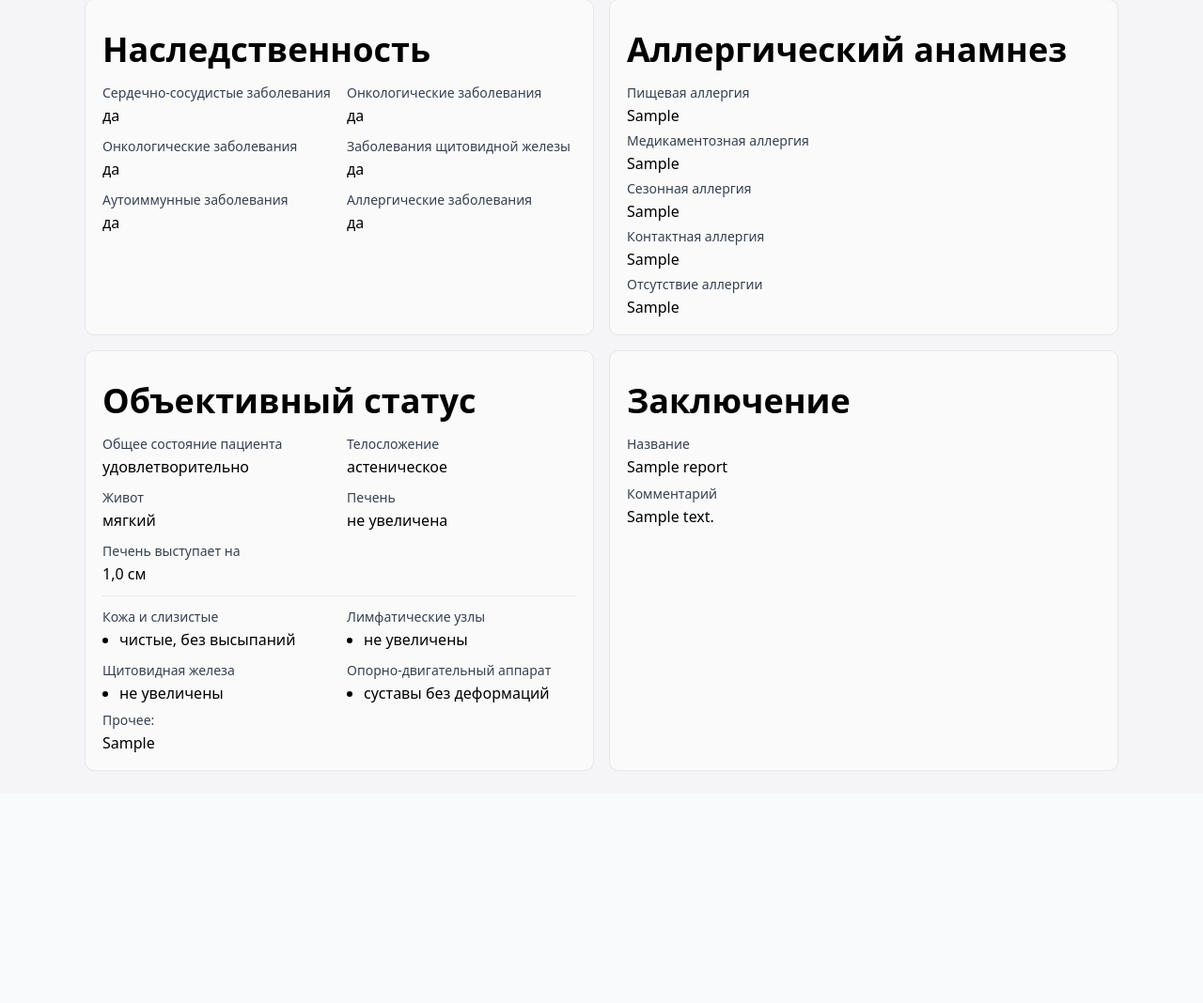
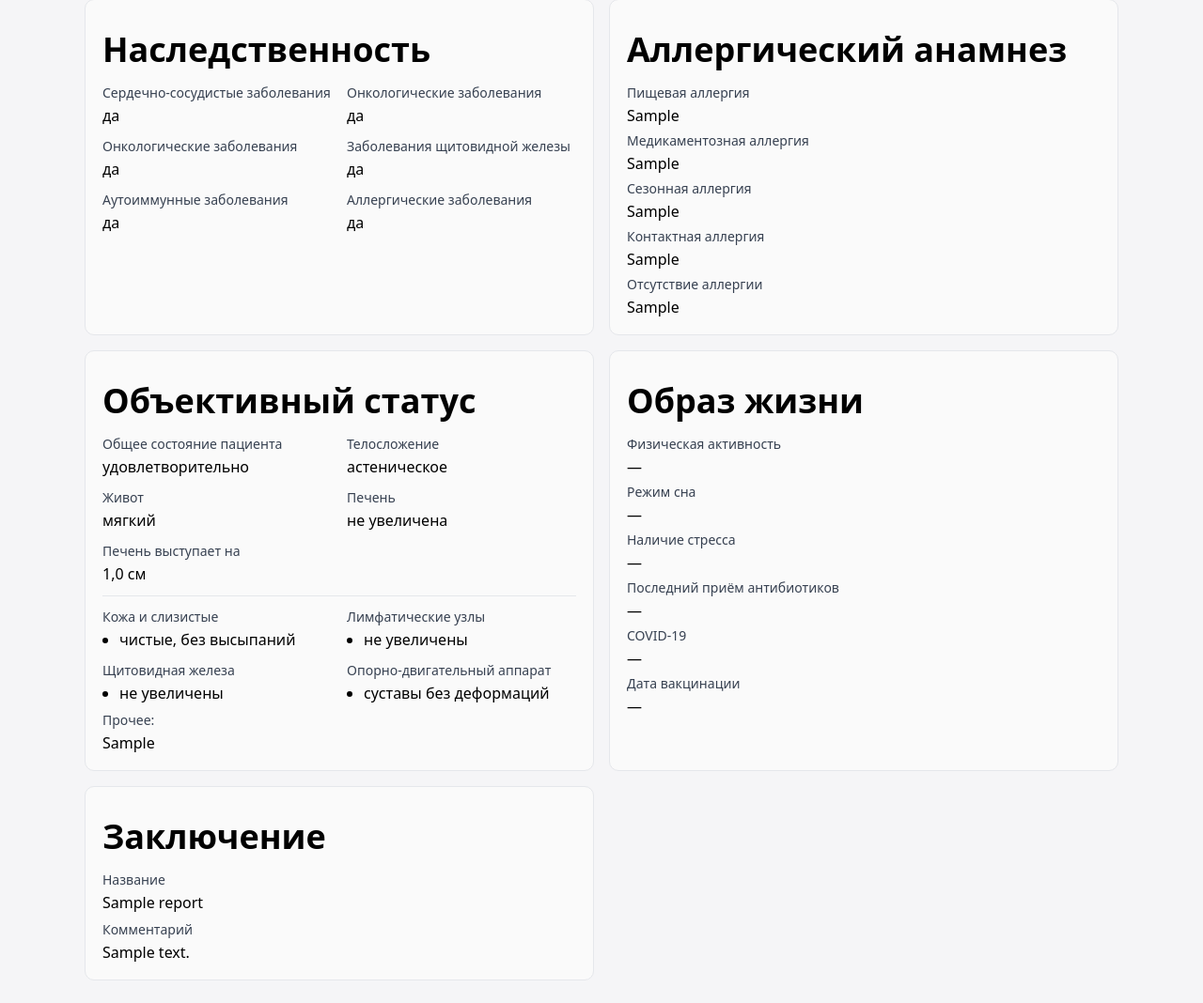
Before and after one commit to XeLader/HealthForm, a Django app: page /report/1/ in a window 1280 px wide. Shown: the part 738-1806 px from the top of the page at 94% size. Before the commit the page ends 1559 px from the top, so only its background shows below. Run offline with Django 5.2, Linux system fonts and the light colour scheme; a user stored in the database is signed in; data comes from the database, SQL or seed files in the repository; tables that the repository leaves empty hold one stand-in row (values such as "Sample post").

Commit message:
LifeStyle section has been added to Report

```diff
--- a/form/models/report.py
+++ b/form/models/report.py
@@ -252,6 +252,14 @@ class Report(models.Model):
 
     insp_Other = models.CharField("Прочее:", max_length = 150, default = "")
 
+    #Life Style
+    life_physAct = models.CharField(verbose_name = "Физическая активность", max_length=200, null=True)
+    life_sleepMode = models.CharField(verbose_name = "Режим сна", max_length=200, null=True)
+    life_stress = models.CharField(verbose_name = "Наличие стресса", max_length=200, null=True)
+    life_antibiotics = models.CharField(verbose_name = "Последний приём антибиотиков", max_length=200, null=True)
+    life_covid = models.BooleanField(verbose_name = "COVID-19", default = False)
+    life_vaccinationDate = models.DateTimeField(verbose_name = "Дата вакцинации", null=True)
+
     title = models.CharField(verbose_name = "Название", max_length=200)
     text = models.TextField(verbose_name = "Комментарий")
     created_date = models.DateTimeField(default=timezone.now)
--- a/form/templates/form/report_detail.html
+++ b/form/templates/form/report_detail.html
@@ -279,7 +279,18 @@
       </div>
     </section>
 
-    {# 8. Заключение #}
+    {# 8. Образ жизни #}
+    <section class="card">
+      <div class="card-title">Образ жизни</div>
+      {% for field , name in fields_lifeStyle.items %}
+      <div class="field"  style="margin-top:6px;">
+        <label>{{ name }}</label>
+        <div> {{ field.value|default:"—" }} </div>
+      </div>
+      {% endfor %}
+    </section>
+
+    {# 9. Заключение #}
     <section class="card">
       <div class="card-title">Заключение</div>
       <div class="field">
--- a/form/views/reports.py
+++ b/form/views/reports.py
@@ -83,9 +83,16 @@ def report_detail(request, pk):
         "text": Report._meta.get_field("text").verbose_name,
     }
 
+    #Life style fields
+    fields_lifeStyle = {}
+    for field in Report._meta.get_fields():
+        if field.name.startswith("life_"):
+           fields_lifeStyle[field] = field.verbose_name
+
     return render(request, "form/report_detail.html", {
         "report": report,
         "fields_verbose": fields_verbose,
+        "fields_lifeStyle":fields_lifeStyle,
         "nav_section": "reports",
     })
 
@@ -105,11 +112,13 @@ def report_new(request):
         Preferable = ["pref_Meat", "pref_Fish", "pref_Dair", "pref_Dair", "pref_Eggs", "pref_Vegs", "pref_Frut", "pref_Groa", "pref_Swet", "pref_Fast", "pref_Cofe", "pref_Alco"]
         Intolerances = ["intol_Lact", "intol_Glut", "intol_Nuts", "intol_Sea", "intol_Other"]
         Allergies = ["foodAllergy", "medicineAllergy", "seasonalAllergy", "contactAllergy", "noAllergy"]
+        LifeStyle = [field.name for field in Report._meta.get_fields() if field.name.startswith("life_")]
     return render(request, 'form/report_edit.html', {
                                             'form': form,
                                             'prefs':Preferable,
                                             'intols':Intolerances,
                                             'allergies': Allergies,
+                                            'lifeStyle': LifeStyle,
                                              "nav_section": "reports"})
 
 @login_required
@@ -130,6 +139,7 @@ def report_new_for_patient(request, pk):
         Intolerances = ["intol_Lact", "intol_Glut", "intol_Nuts", "intol_Sea", "intol_Other"]
         Heredity = ["cardiovascular","oncological","diabetes","thyroid","autoimmune","allergic",]
         Allergies = ["foodAllergy", "medicineAllergy", "seasonalAllergy", "contactAllergy", "noAllergy"]
+        LifeStyle = [field.name for field in Report._meta.get_fields() if field.name.startswith("life_")]
     return render(request, 'form/report_edit.html', {
                                             'form': form,
                                             'patient': patient,
@@ -137,6 +147,7 @@ def report_new_for_patient(request, pk):
                                             'intols':Intolerances,
                                             'herr':Heredity,
                                             'allergies': Allergies,
+                                            'lifeStyle': LifeStyle,
                                              "nav_section": "patients"})
 
 @login_required
```
Also changed, not shown: form/forms.py (+8 -2 lines), form/templates/form/report_edit.html (+19 -0 lines), form/migrations/0018_report_life_antibiotics_report_life_covid_and_more.py (added).
